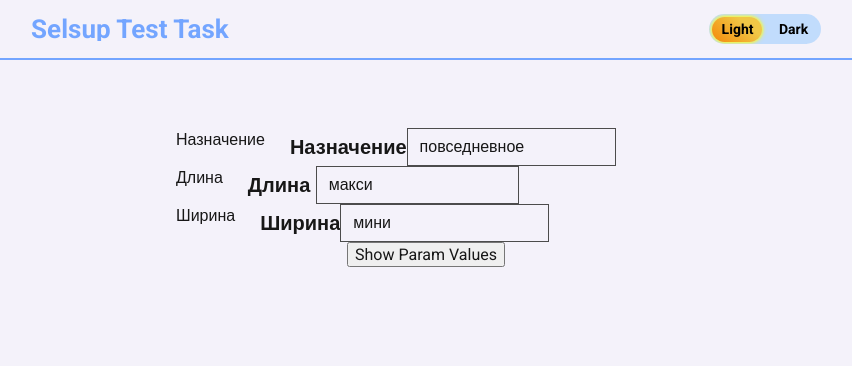
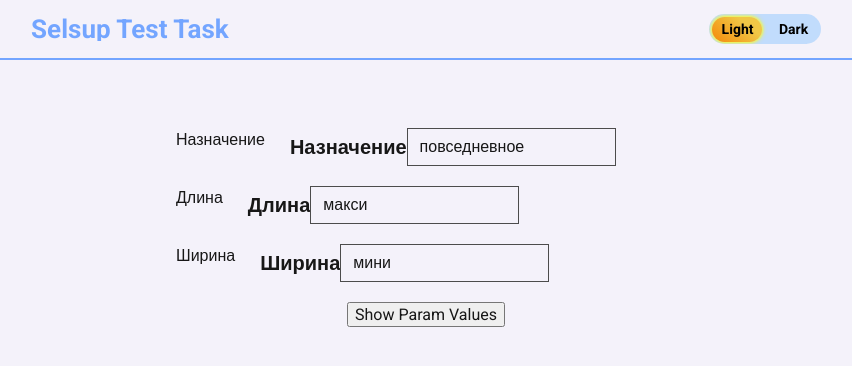
Before and after one commit to Sergey7709/Selsup-Test-Task, a React (Vite) app: page / in a window 1280 px wide. Shown: the top 366 px of the page, without its empty margins (214-1066 px from the left). Built offline with nearby package versions, Linux system fonts and the light colour scheme; a web font is replaced by a local one.

Commit message:
refactor: edit selectors label, fieldContainer, root.

```diff
--- a/src/components/ui/text-field/text-field.module.scss
+++ b/src/components/ui/text-field/text-field.module.scss
@@ -2,10 +2,10 @@
   display: flex;
   align-items: center;
   width: 100%;
+  margin-bottom: 20px;
 }
 
 .fieldContainer {
-  flex: 3;
   position: relative;
   width: 100%;
 }
@@ -51,7 +51,6 @@
 }
 
 .label {
-  flex: 1;
   margin-bottom: 1px;
   font-size: var(--font-size-xl);
   font-weight: var(--font-weight-bold);
```
